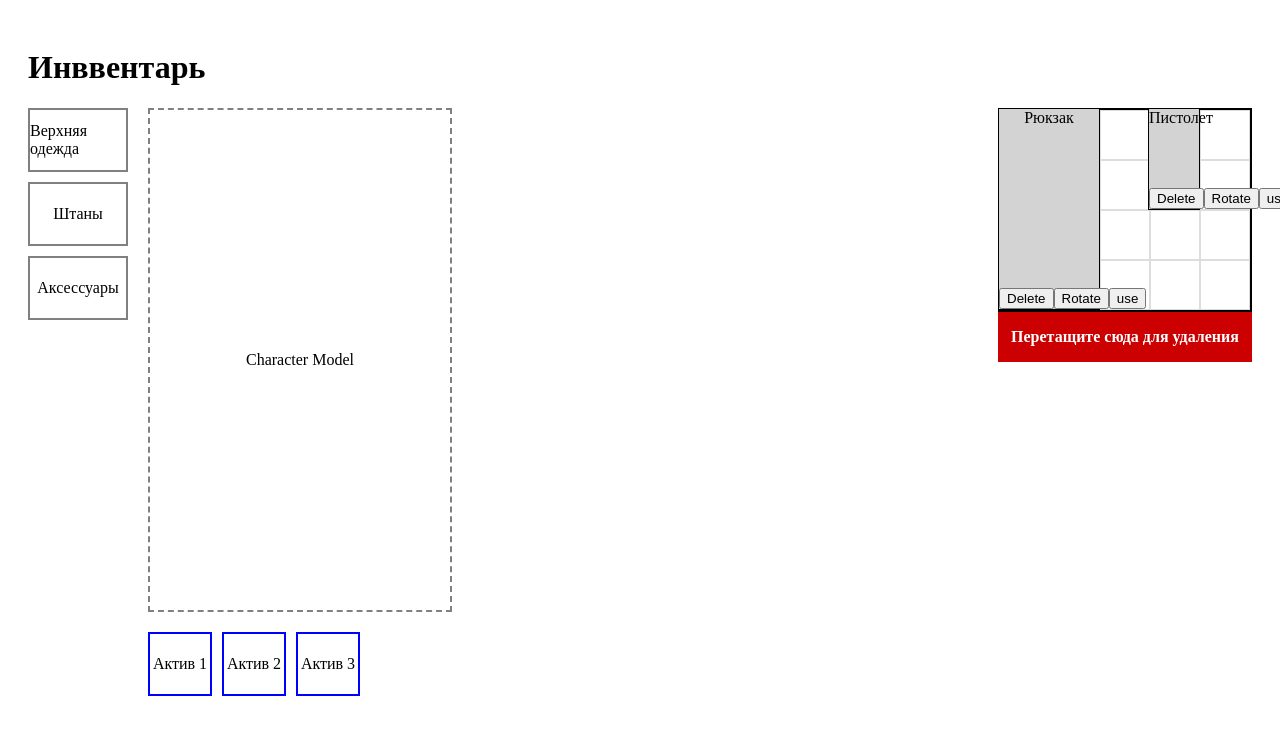
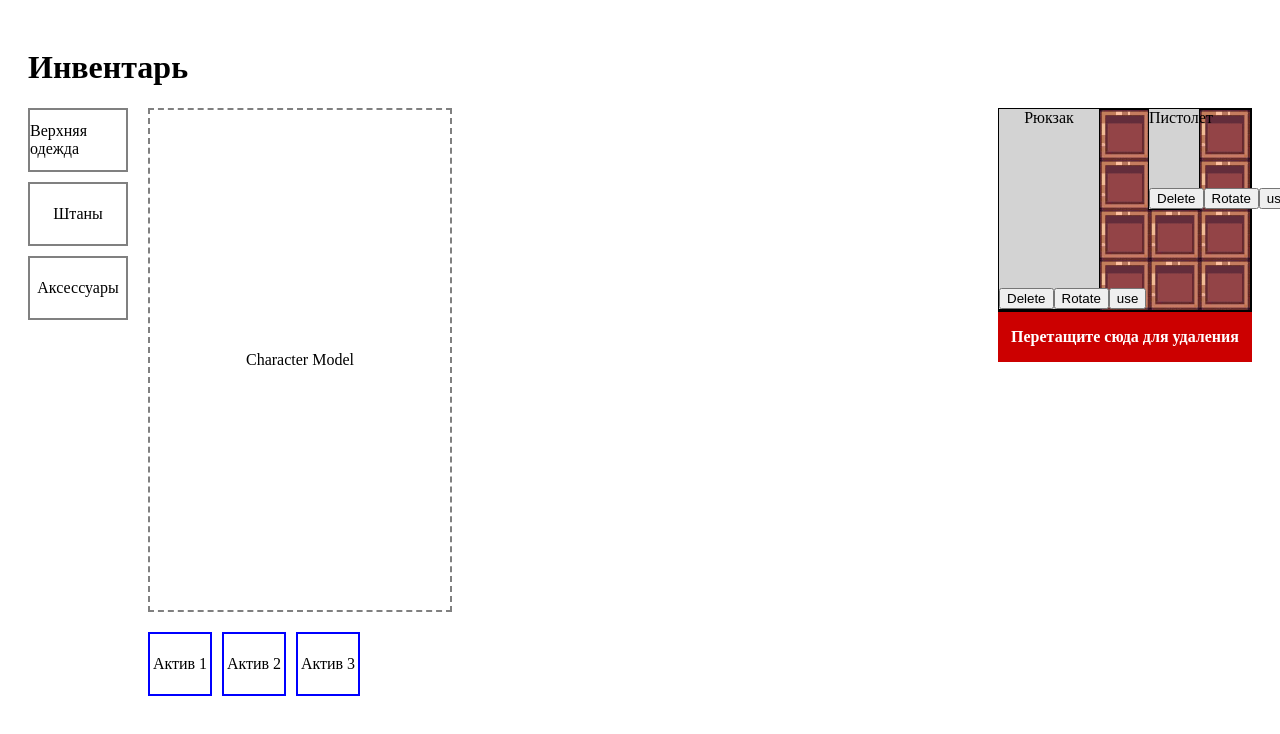
Before and after one commit to FilippKolomiets/Inventory_demo, a React (Create React App) app: page / in a window 1280 px wide. Shown: the top 734 px of the page. Built offline with nearby package versions, Linux system fonts and the light colour scheme.

Commit message:
нарисовал тайтл + накинул в виде бека на каждую ячейку

```diff
--- a/src/App.tsx
+++ b/src/App.tsx
@@ -29,15 +29,46 @@ const App: React.FC = () => {
   };
 
   const moveItem = (id: number, x: number, y: number) => {
-    setItems(prev =>
-      prev.map(item => (item.id === id ? { ...item, x, y } : item))
-    );
+    setItems(prev => {
+      const movingItem = prev.find(item => item.id === id);
+      if (!movingItem) return prev;
+
+      const w = movingItem.rotated ? movingItem.height : movingItem.width;
+      const h = movingItem.rotated ? movingItem.width : movingItem.height;
+
+      const gridCols = 5;
+      const gridRows = 4;
+
+      if (x < 0 || y < 0 || x + w > gridCols || y + h > gridRows) {
+        return prev;
+      }
+
+      for (const other of prev) {
+        if (other.id === id) continue;
+        const ow = other.rotated ? other.height : other.width;
+        const oh = other.rotated ? other.width : other.height;
+        if (boxesOverlap(x, y, w, h, other.x, other.y, ow, oh)) {
+          return prev;
+        }
+      }
+
+      return prev.map(item => (item.id === id ? { ...item, x, y } : item));
+    });
   };
+
+  function boxesOverlap(
+    x1: number, y1: number, w1: number, h1: number,
+    x2: number, y2: number, w2: number, h2: number
+  ): boolean {
+    if (x1 + w1 <= x2 || x2 + w2 <= x1) return false;
+    if (y1 + h1 <= y2 || y2 + h2 <= y1) return false;
+    return true;
+  }
 
   return (
     <DndProvider backend={HTML5Backend}>
       <div style={{ padding: 20 }}>
-        <h1>Инввентарь</h1>
+        <h1>Инвентарь</h1>
         <div style={{ display: 'flex', gap: '20px' }}>
           {/* ячейки для экипировки */}
           <EquipmentPanel />
--- a/src/InventoryGrid.tsx
+++ b/src/InventoryGrid.tsx
@@ -38,8 +38,11 @@ const InventoryGrid: React.FC<InventoryGridProps> = ({ moveItem }) => {
             top: y * cellSize,
             width: cellSize,
             height: cellSize,
-            border: '1px solid #ddd',
             boxSizing: 'border-box',
+            backgroundImage: `url('/assets/cell.svg')`,
+            backgroundRepeat: 'no-repeat',
+            backgroundSize: 'cover',
+            imageRendering: 'pixelated',
           }}
         />
       );
```
Also changed, not shown: public/assets/cell.svg (added).
